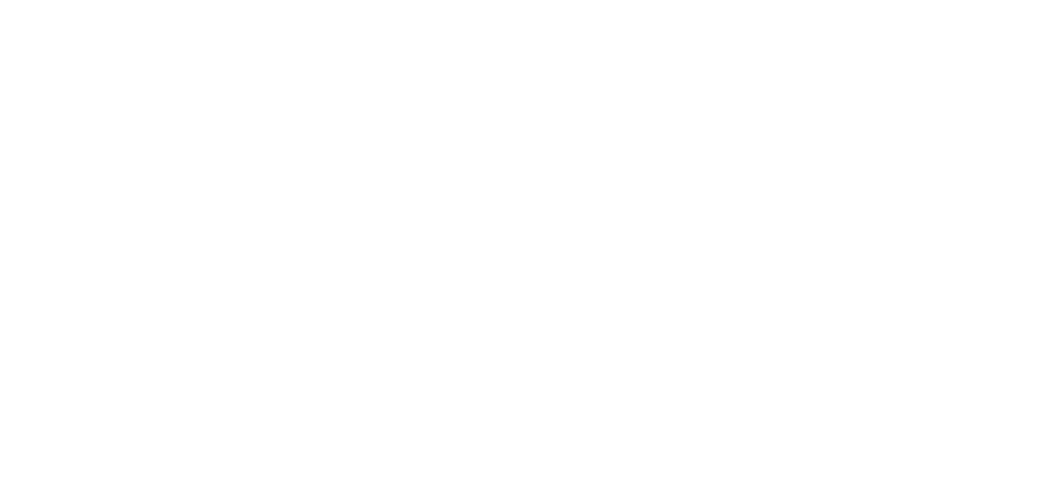
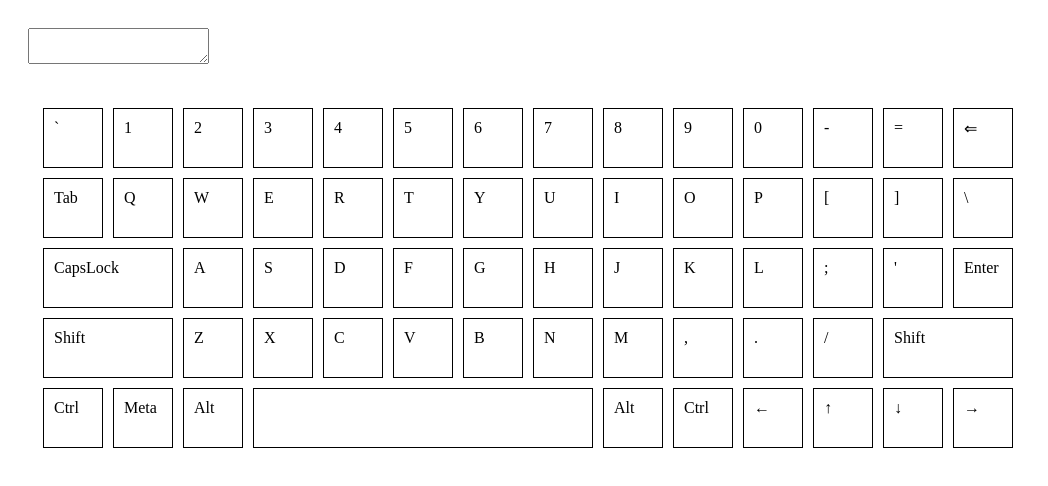
Before and after one commit to OksSh/virtual-keyboard, a plain HTML site: page index.html in a window 1280 px wide. Shown: the whole page, without its empty margins (0-1048 px from the left). Drawn offline with Linux system fonts and the light colour scheme.

Commit message:
feat: add keybord

```diff
--- a/app.js
+++ b/app.js
@@ -0,0 +1,97 @@
+//Variables
+const keyCodes = [
+  192, 49, 50, 51, 52, 53, 54, 55, 56, 57, 48, 189, 187, 8, 9, 81, 87, 69, 82,
+  84, 89, 85, 73, 79, 80, 219, 221, 220, 20, 65, 83, 68, 70, 71, 72, 74, 75, 76,
+  186, 222, 13, 16, 90, 88, 67, 86, 66, 78, 77, 188, 190, 191, 16, 17, 91, 18,
+  32, 18, 17, 37, 38, 40, 39,
+];
+const keys = [
+  '`',
+  '1',
+  '2',
+  '3',
+  '4',
+  '5',
+  '6',
+  '7',
+  '8',
+  '9',
+  '0',
+  '-',
+  '=',
+  '&lArr;',
+  'Tab',
+  'Q',
+  'W',
+  'E',
+  'R',
+  'T',
+  'Y',
+  'U',
+  'I',
+  'O',
+  'P',
+  '[',
+  ']',
+  '\\',
+  'CapsLock',
+  'A',
+  'S',
+  'D',
+  'F',
+  'G',
+  'H',
+  'J',
+  'K',
+  'L',
+  ';',
+  "'",
+  'Enter',
+  'Shift',
+  'Z',
+  'X',
+  'C',
+  'V',
+  'B',
+  'N',
+  'M',
+  ',',
+  '.',
+  '/',
+  'Shift',
+  'Ctrl',
+  'Meta',
+  'Alt',
+  ' ',
+  'Alt',
+  'Ctrl',
+  '&larr;',
+  '&uarr;',
+  '&darr;',
+  '&rarr;',
+];
+
+let keyboard = document.createElement('div');
+let textArea = document.createElement('textarea');
+
+//Add elements
+textArea.className = 'text-area';
+document.body.append(textArea);
+
+keyboard.className = 'keyboard';
+document.body.append(keyboard);
+
+for (let i = 0; i < keys.length; i++) {
+  let button = document.createElement('div');
+  button.className = 'button';
+  if (keys[i] == ' ') {
+    button.classList.add('button-space');
+  }
+  if (keys[i] == 'CapsLock' || keys[i] == 'Shift') {
+    button.classList.add('button-middle');
+  }
+  button.innerHTML = keys[i];
+  keyboard.append(button);
+}
+
+//Listeners
--- a/index.html
+++ b/index.html
@@ -4,6 +4,7 @@
     <meta charset="UTF-8" />
     <meta http-equiv="X-UA-Compatible" content="IE=edge" />
     <meta name="viewport" content="width=device-width, initial-scale=1.0" />
+    <link rel="stylesheet" href="./style.css" />
     <title>Virtual keyboard</title>
   </head>
   <body>
--- /dev/null
+++ b/style.css
@@ -0,0 +1,36 @@
+* {
+  box-sizing: border-box;
+}
+
+.text-area {
+  margin: 20px;
+}
+
+.keyboard {
+  margin: 20px;
+  width: 1000px;
+  display: flex;
+  flex-wrap: wrap;
+  gap: 10px;
+  justify-content: center;
+}
+
+.button {
+  width: 60px;
+  height: 60px;
+  border: 1px solid #000000;
+  padding: 10px;
+  cursor: pointer;
+}
+
+.button-space {
+  width: 340px;
+}
+
+.button-middle {
+  width: 130px;
+}
+
+.active {
+  background-color: rgb(215, 161, 34);
+}
```
